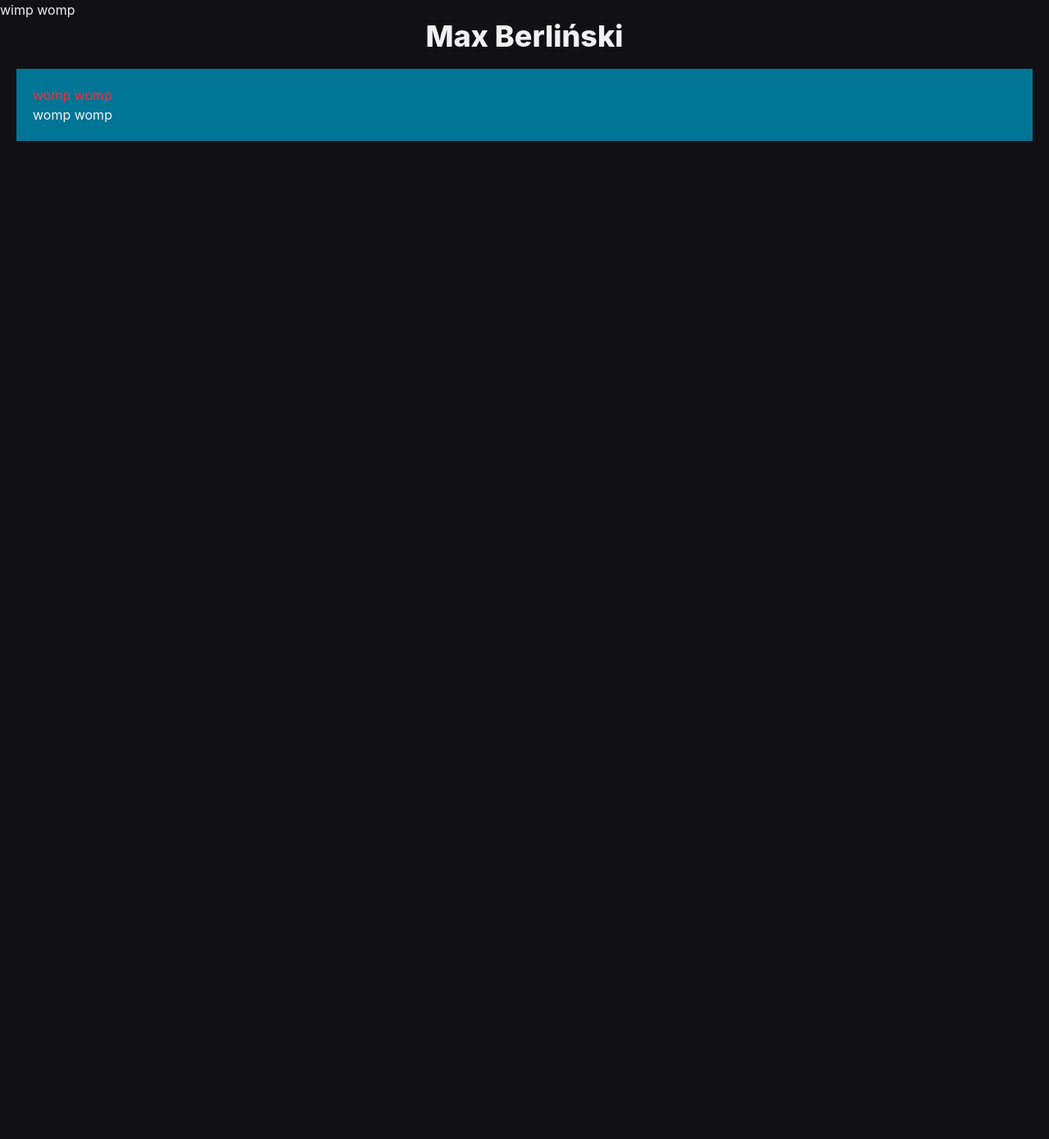
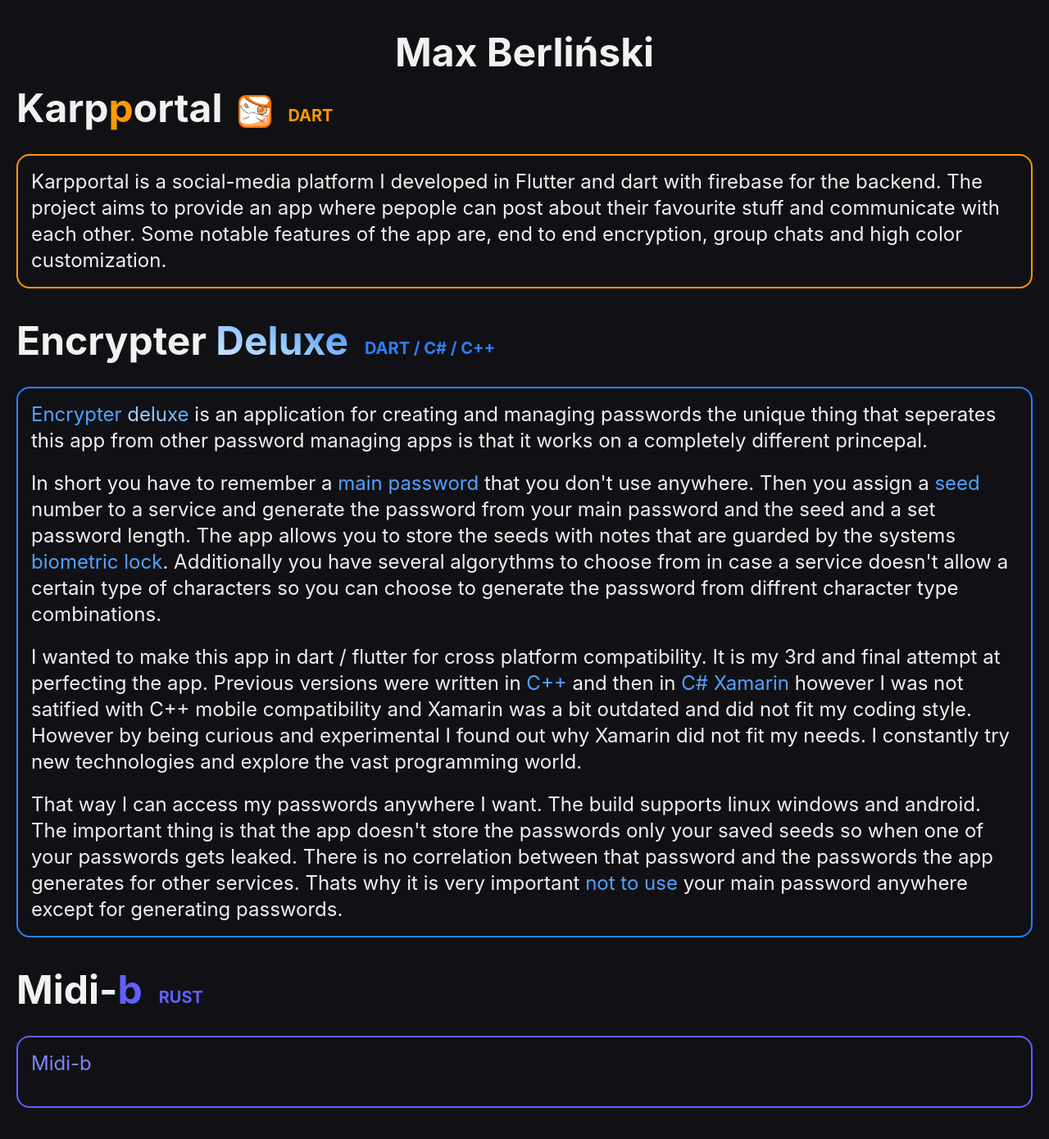
Before and after one commit to GreenSlimeStudios/personal-website, a React (Vite) app: page / in a window 1280 px wide. Shown: the whole page at 82% size. Before the commit the page ends 800 px from the top, so only its background shows below. Built offline with nearby package versions, Linux system fonts and the light colour scheme.

Commit message:
created encrypter deluxe description and brief karpportal description

```diff
--- a/src/App.jsx
+++ b/src/App.jsx
@@ -1,16 +1,18 @@
 import { useState } from 'react'
 import './App.css'
+import MainContent from './components/MainContent'
 
 function App() {
   const [count, setCount] = useState(0)
 
   return (
     <>
-      <h1>wimp womp</h1>
-      <div className=''>
-        <h1 className='text-center font-extrabold text-4xl'>Max Berliński</h1>
-        <Card title={"womp womp"} />
+      <div className='mt-10'>
+        <h1 className='text-center font-bold text-5xl'>Max Berliński</h1>
+        {/* <Card title={"womp womp"} /> */}
       </div>
+      <MainContent/>
+
     </>
   )
 }
--- /dev/null
+++ b/src/components/MainContent.jsx
@@ -0,0 +1,59 @@
+import React from "react";
+
+const MainContent = () => {
+    const womp = "bold";
+    return (
+        <main className="mx-5 mt-5 mb-10 flex-row space-y-10">
+            <div className="mb-8 flex gap-x-5 items-end">
+                <h1 className="text-5xl font-bold ">Karp<span className="bg-amber-500 text-transparent bg-clip-text">p</span>ortal</h1>
+                {/* <div className="p-1 bg-white rounded-lg"> */}
+                <img src="kpplogo.png" className="h-10 float-left" />
+                {/* </div> */}
+                <p className="text-center text-[20px] text-amber-500 font-bold">DART</p>
+            </div>
+
+            <div className="text-2xl border-amber-500 border-2 rounded-2xl p-4">
+                {/* <div className="p-1 bg-white float-left mr-4 rounded-2xl"> */}
+                {/* <img src="kpplogo.png" className="h-20 float-left mr-5"/> */}
+                {/* </div> */}
+                <p>Karpportal is a social-media platform I developed in Flutter and dart with firebase for the backend. The project aims to provide an app where pepople can post about their favourite stuff and communicate with each other. Some notable features of the app are, end to end encryption, group chats and high color customization.</p>
+            </div>
+            {/* <p className="bg-amber-400 text-transparent bg-clip-text"> womp womp</p> */}
+
+            <div className="mb-8 flex gap-x-5 items-end">
+                <h1 className="text-5xl font-bold ">Encrypter <span className="fancy-blue">Deluxe</span></h1>
+                <p className="text-center text-[20px] text-blue-500 font-bold">DART / C# / C++</p>
+            </div>
+
+            <div className="text-2xl border-blue-500  border-2 rounded-2xl p-4 space-y-5">
+                <p >
+                    <span className="high-blue">Encrypter</span><span className="fancy-blue"> deluxe</span> is an application for creating and managing passwords the unique thing that seperates this app from other password managing apps is that it works on a completely different princepal.
+                </p>
+                <p>
+                    In short you have to remember a <span className="high-blue">main password</span> that you don't use anywhere. Then you assign a <span className="high-blue">seed</span> number to a service and generate the password from your main password and the seed and a set password length. The app allows you to store the seeds with notes that are guarded by the systems <span className="high-blue">biometric lock</span>. Additionally you have several algorythms to choose from in case a service doesn't allow a certain type of characters so you can choose to generate the password from diffrent character type combinations.
+                </p>
+                <p>
+                    I wanted to make this app in dart / flutter for cross platform compatibility. It is my 3rd and final attempt at perfecting the app. Previous versions were written in <span className="high-blue">C++</span> and then in <span className="high-blue">C# Xamarin</span> however I was not satified with C++ mobile compatibility and Xamarin was a bit outdated and did not fit my coding style. However by being curious and experimental I found out why Xamarin did not fit my needs. I constantly try new technologies and explore the vast programming world.
+                </p>
+                <p>
+                    That way I can access my passwords anywhere I want. The build supports linux windows and android. The important thing is that the app doesn't store the passwords only your saved seeds so when one of your passwords gets leaked. There is no correlation between that password and the passwords the app generates for other services. Thats why it is very important <span className="high-blue">not to use</span> your main password anywhere except for generating passwords.
+                </p>
+            </div>
+
+            <div className="mb-8 flex gap-x-5 items-end">
+                <h1 className="text-5xl font-bold ">Midi-<span className="text-indigo-500">b</span></h1>
+                <p className="text-center text-[20px] text-indigo-500 font-bold">RUST</p>
+            </div>
+
+            <div className="text-2xl border-indigo-500  border-2 rounded-2xl p-4 space-y-5">
+                <p >
+                    <span className="high-indigo">Midi-b</span>
+                </p>
+                <p>
+                </p>
+            </div>
+
+            {/* <div className="h-0.5 mt-10 w-full bg-blue-500 rounded-full" /> */}
+        </main>);
+}
+export default MainContent;
--- a/src/index.css
+++ b/src/index.css
@@ -11,3 +11,13 @@
   /* color:white; */
 
 }
+
+.high-blue{
+  @apply text-blue-400;
+}
+.high-indigo{
+  @apply text-indigo-400;
+}
+.fancy-blue{
+  @apply bg-gradient-to-tr from-blue-100 via-blue-300 to-blue-500 text-transparent bg-clip-text;
+}
```
Also changed, not shown: public/kpplogo.png (added).
